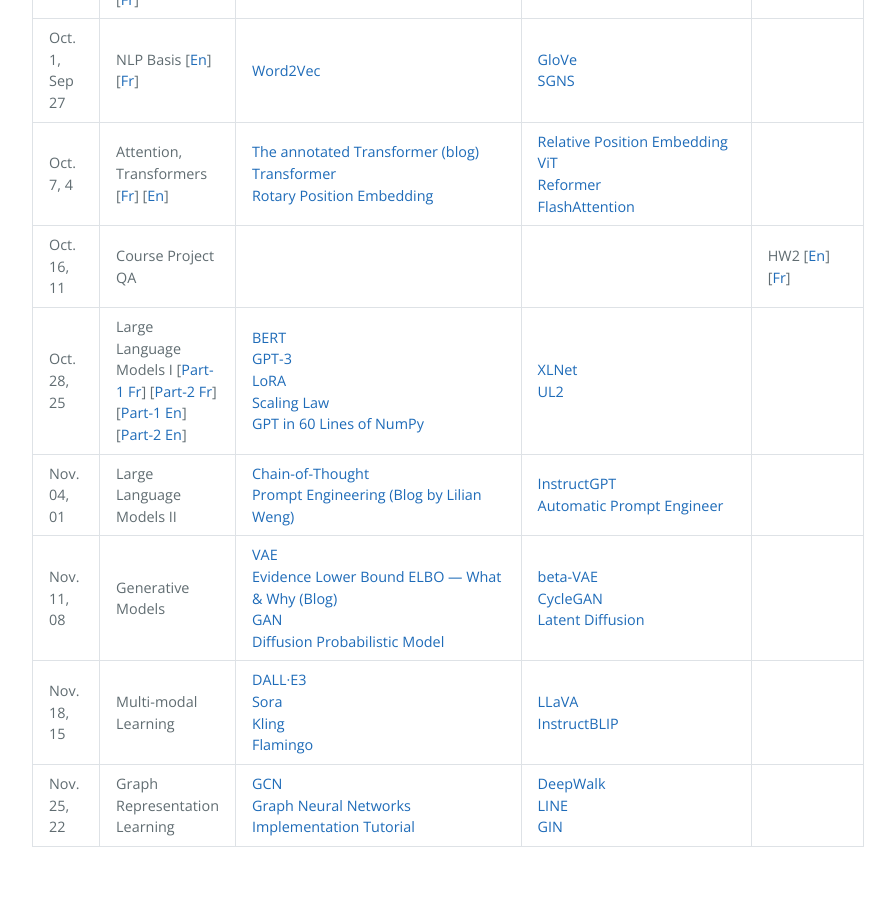
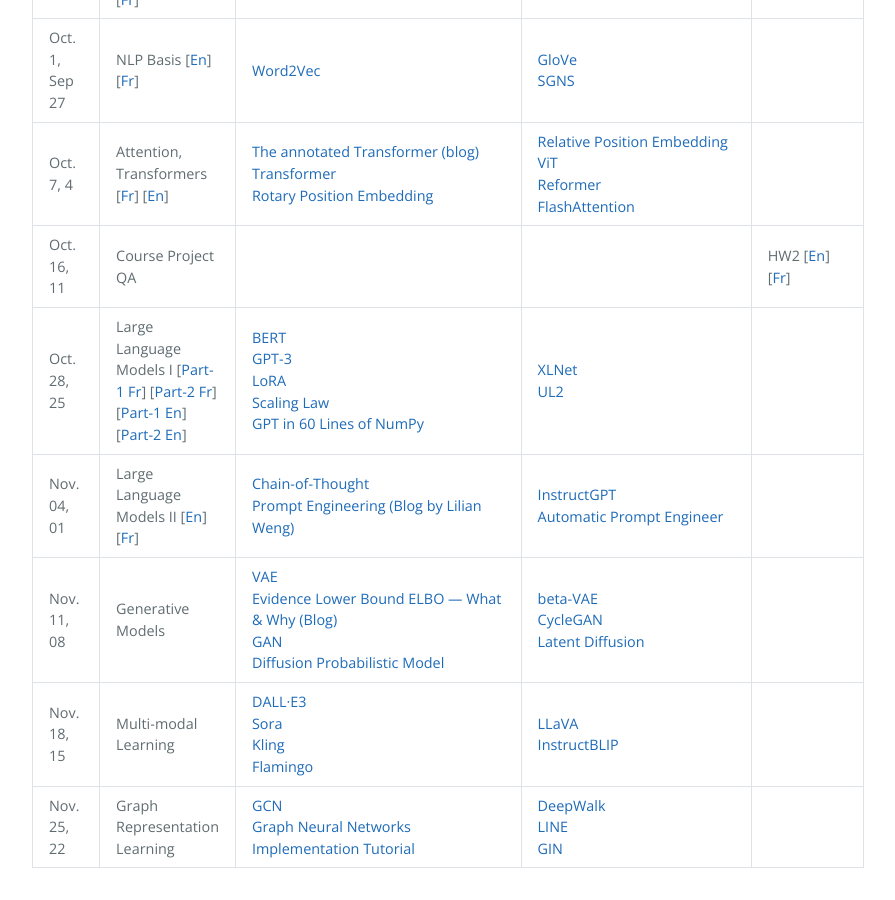
Before and after one commit to DeepGraphLearning/MATH60630A_2024A, a Jekyll site: the page built from schedule.md, in a window 1280 px wide and 900 px high, scrolled down 1084 px. Shown: the whole window, without its empty margins (192-1087 px from the left). Built offline with Jekyll 4.4.1, drawn with Linux system fonts in a browser that asks for light colours; before the commit the page ends 1963 px from its top, so only the background shows below that.

```diff
--- a/schedule.md
+++ b/schedule.md
@@ -165,7 +165,8 @@ schedule:
 
   - date: Nov.<br>04, 01
     topics:
-      - name: Large Language Models II # - Prompt Tuning
+      - name: Large Language Models II [<a href="assets/slides/Week9-DL4NLP-part4.pptx">En</a>] [<a  href="assets/slides/Week9-DL4NLP-part4-French.pptx">Fr</a>]
+      # - Prompt Tuning
     #        url: https://www.dropbox.com/s/gcd1bu7bxd5gigm/Week8-DL4NLP-part3.pptx?dl=0
     readings:
       - name: Chain-of-Thought
```
Also changed, not shown: 2 other files.
